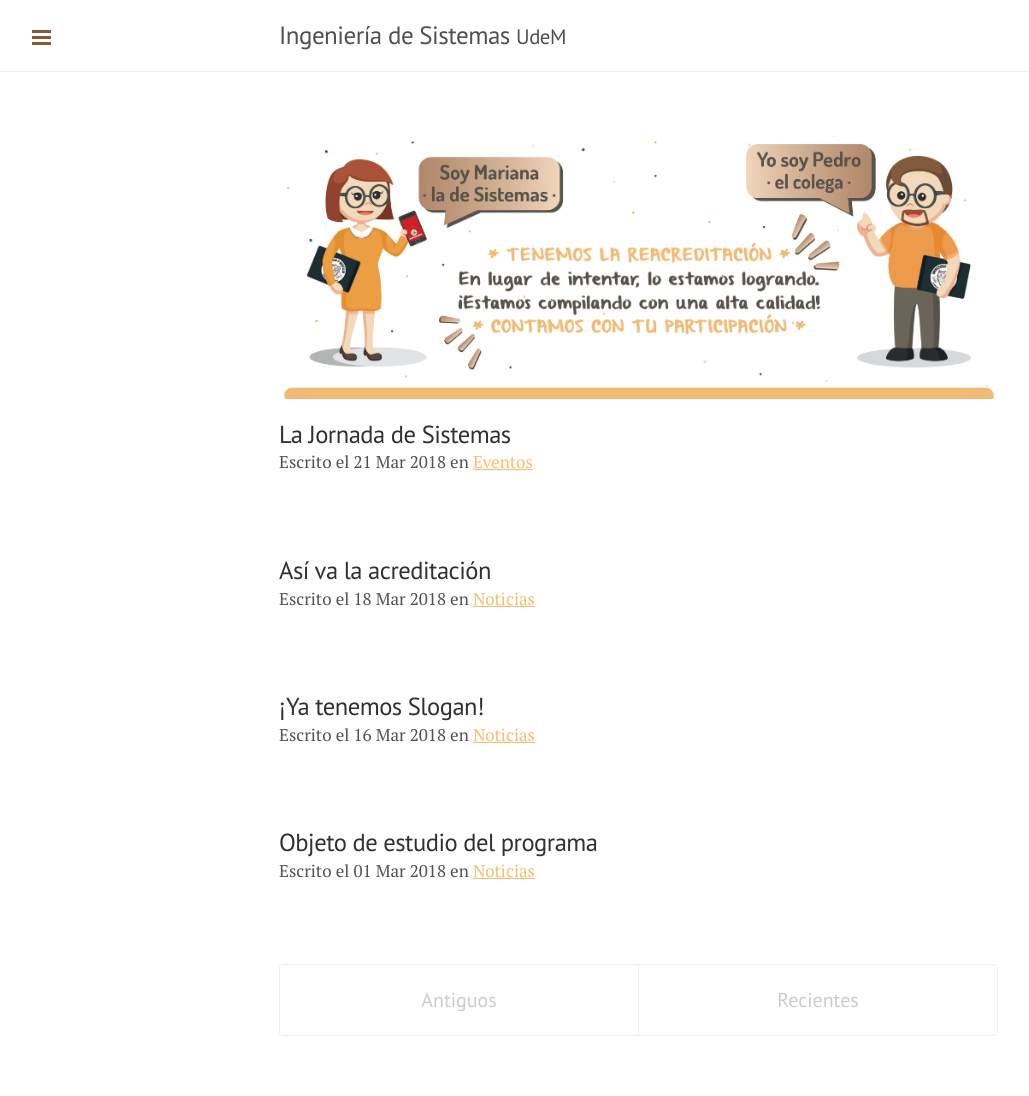
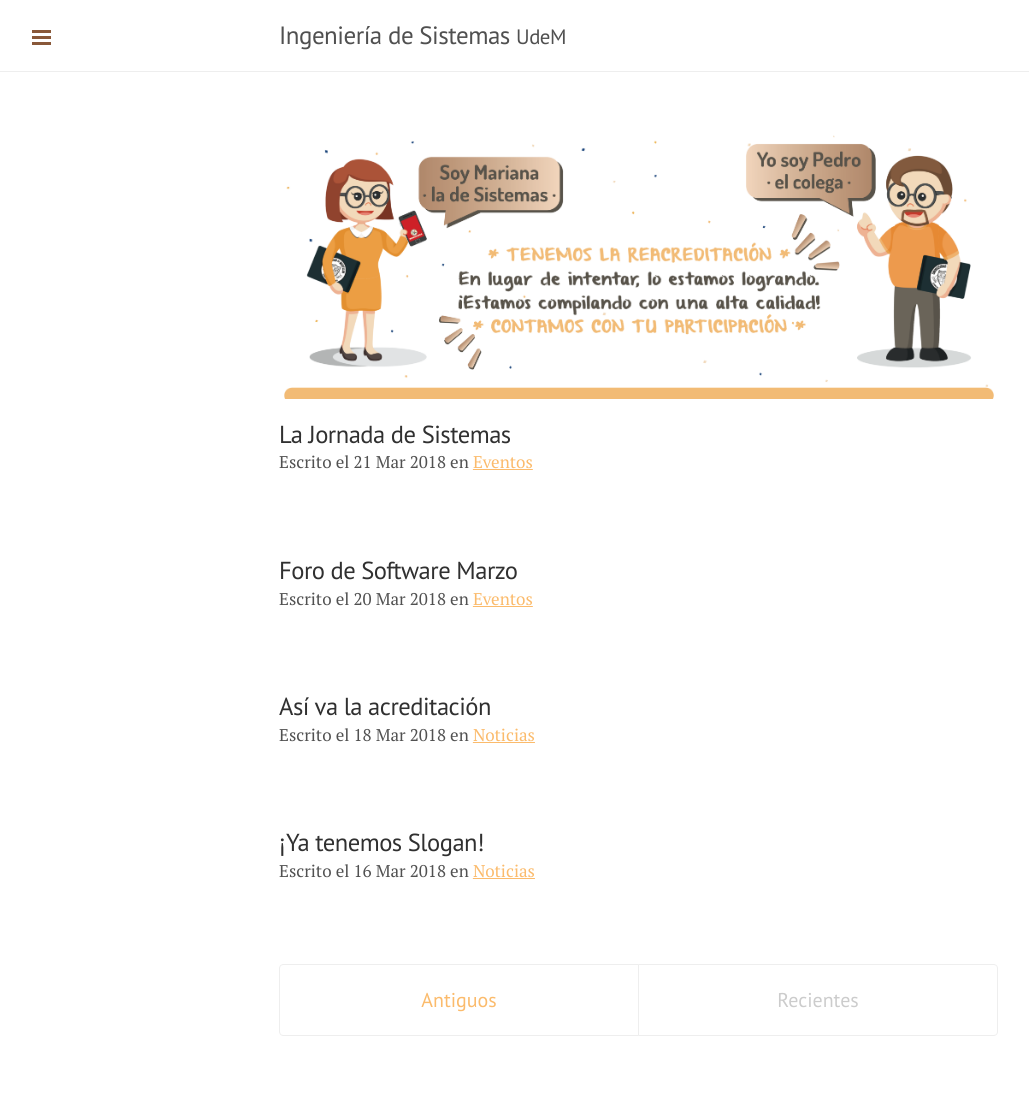
Before and after one commit to ingsistemasudem/ingsistemasudem.github.io, a Jekyll site: the page built from index.html, in a window 1280 px wide. Shown: the whole page, without its empty margins (1-1030 px from the left). Built offline with Jekyll 4.4.1, drawn with Linux system fonts in a browser that asks for light colours; the list of posts is cut into pages by our own code.

Commit message:
feb and march events posts

```diff
--- a/_config.yml
+++ b/_config.yml
@@ -6,7 +6,7 @@
 url: "ingsistemasudem.github.io" # the base hostname & protocol for your site
 twitter_username: ingsistemasudem
 github_username:  ingsistemasudem
-paginate: 6
+paginate: 4
 locale: en_us
 
 permalink: /:categories/:title
--- /dev/null
+++ b/_posts/2018-03-20-foro-marzo.md
@@ -0,0 +1,6 @@
+---
+title: Foro de Software Marzo
+categories: eventos
+---
+
+![foro de software marzo](/assets/images/foros/marzo.jpg)
```
Also changed, not shown: _posts/2018-02-20-foro-febrero.md (added, +6 -0 lines), assets/images/foros/febrero.jpg (added), assets/images/foros/marzo.jpg (added).
